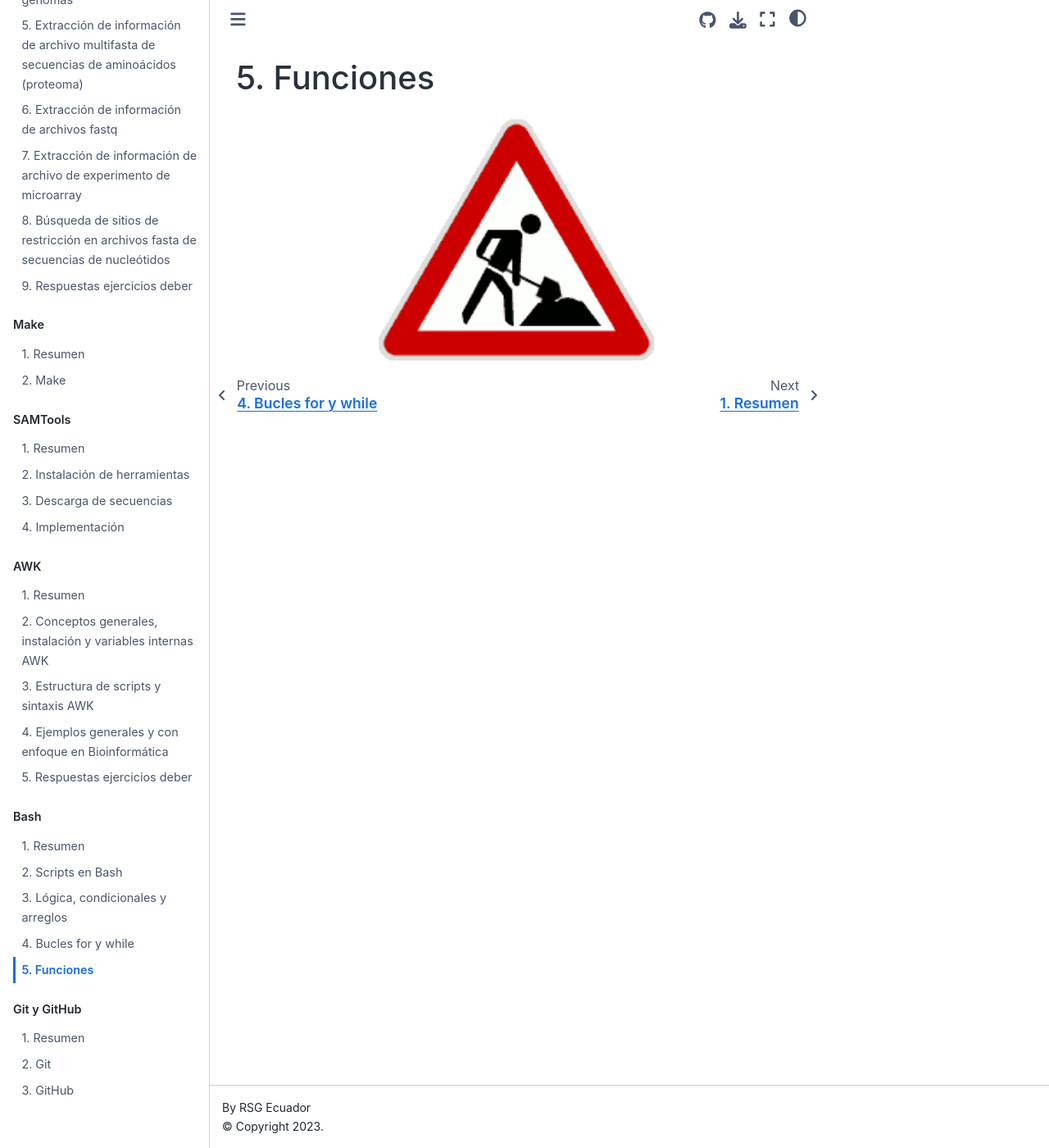
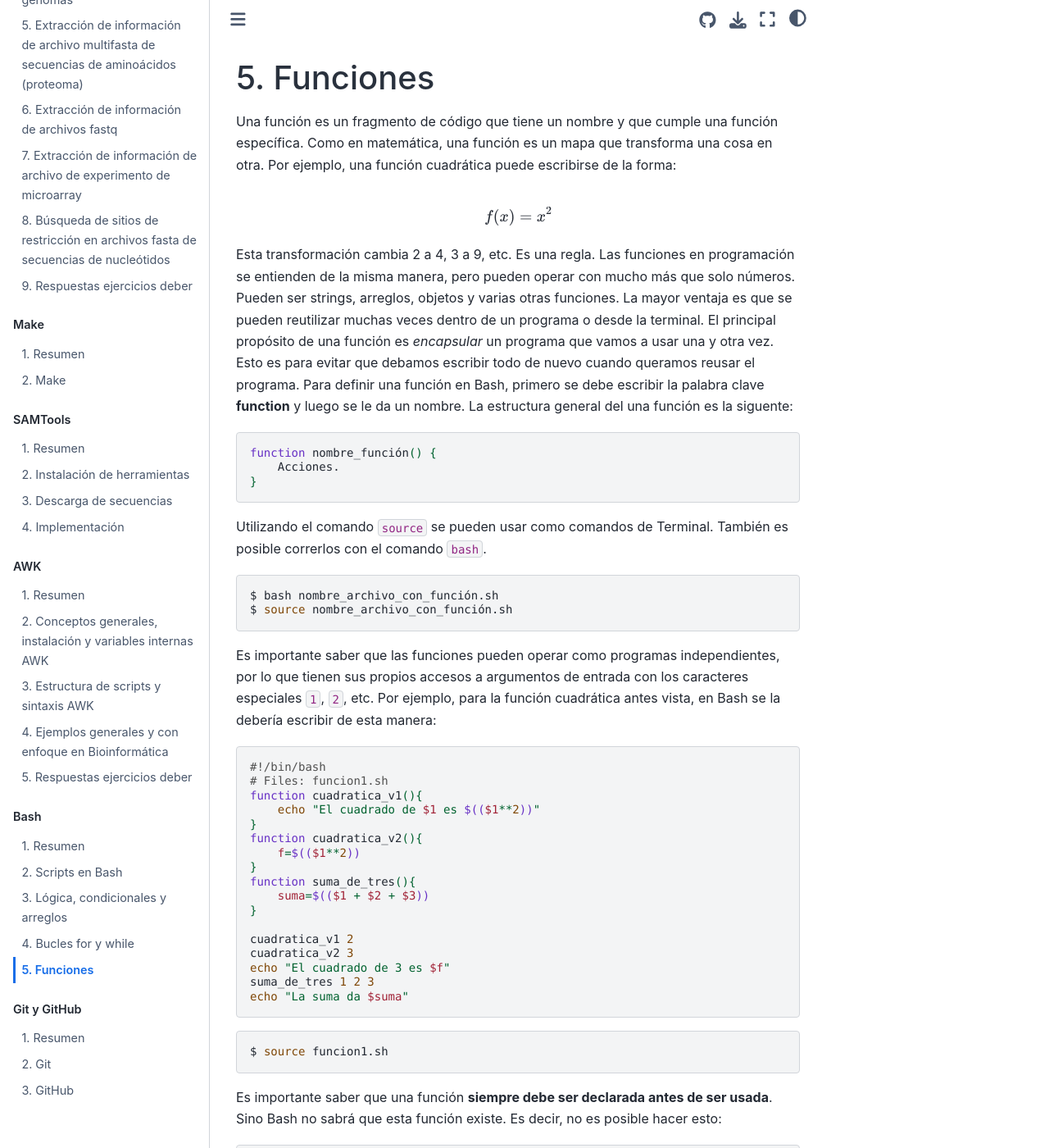
Before and after one commit to RSG-Ecuador/unix.bioinfo.rsgecuador, a Jupyter Book: the page built from content/Curso_avanzado/02_Bash/4_bash.md, in a window 1280 px wide and 1400 px high. Shown: the whole window at 82% size. Built offline with Jupyter Book 1.0.4 settings and Sphinx 7.4.7 and the Sphinx Book theme 1.1.4, drawn with Linux system fonts in a browser that asks for light colours; some of the changed text lies outside the part shown.

Commit message:
“actualización”

````diff
--- a/content/Curso_avanzado/02_Bash/4_bash.md
+++ b/content/Curso_avanzado/02_Bash/4_bash.md
@@ -1,7 +1,105 @@
 # Funciones
+Una función es un fragmento de código que tiene un nombre y que cumple una función específica. Como en matemática, una función es un mapa que transforma una cosa en otra. Por ejemplo, una función cuadrática puede escribirse de la forma:
 
-```{image} ./img/suc.gif
-:alt: ./img/suc.gif
-:width: 350px
-:align: center
+```{math}
+f(x) = x^2
 ```
+
+Esta transformación cambia 2 a 4, 3 a 9, etc. Es una regla. Las funciones en programación se entienden de la misma manera, pero pueden operar con mucho más que solo números. Pueden ser strings, arreglos, objetos y varias otras funciones. La mayor ventaja es que se pueden reutilizar muchas veces dentro de un programa o desde la terminal. El principal propósito de una función es *encapsular* un programa que vamos a usar una y otra vez. Esto es para evitar que debamos escribir todo de nuevo cuando queramos reusar el programa. Para definir una función en Bash, primero se debe escribir la palabra clave **function** y luego se le da un nombre. La estructura general del una función es la siguente:
+```bash
+function nombre_función() {
+    Acciones.
+}
+```
+Utilizando el comando `source` se pueden usar como comandos de Terminal. También es posible correrlos con el comando `bash`.
+```shell
+$ bash nombre_archivo_con_función.sh
+$ source nombre_archivo_con_función.sh
+```
+
+Es importante saber que las funciones pueden operar como programas independientes, por lo que tienen sus propios accesos a argumentos de entrada con los caracteres especiales `1`, `2`, etc. Por ejemplo, para la función cuadrática antes vista, en Bash se la debería escribir de esta manera:
+```bash
+#!/bin/bash
+# Files: funcion1.sh
+function cuadratica_v1(){
+    echo "El cuadrado de $1 es $(($1**2))"
+}
+function cuadratica_v2(){
+    f=$(($1**2))
+}
+function suma_de_tres(){
+    suma=$(($1 + $2 + $3))
+}
+
+cuadratica_v1 2
+cuadratica_v2 3
+echo "El cuadrado de 3 es $f"
+suma_de_tres 1 2 3
+echo "La suma da $suma"
+```
+```shell
+$ source funcion1.sh
+```
+
+Es importante saber que una función **siempre debe ser declarada antes de ser usada**. Sino Bash no sabrá que esta función existe. Es decir, no es posible hacer esto:
+```bash
+#!/bin/bash
+# File: funcion1.sh
+cuadratica_v1 2
+cuadratica_v2 3
+echo "El cuadrado de 3 es $f"
+suma_de_tres 1 2 3
+echo "La suma da $suma"
+
+function cuadratica_v1(){
+    echo "El cuadrado de $1 es $(($1**2))"
+}
+function cuadratica_v2(){
+    f=$(($1**2))
+}
+function suma_de_tres(){
+    suma=$(($1 + $2 + $3))
+}
+```
+Todas las variables en Bash son `globales` a menos que se especifique lo contrario. Es decir, se puede acceder a ellas desde cualquier lugar del script. En el ejemplo, se ha escrito `echo "El cuadrado de 3 es $f"`. Esta línea de código accede a una variable declarada dentro de la función `cuadratica_v2`. A veces esto puede ser problemático, otras veces puede ser necesario. Depende del uso que se le de a la función. Se puede usar la palabra `local` para especificar a Bash que una función tenga uso exclusivo de una variable, y que no se la pueda usar fuera:
+```bash
+#!/bin/bash
+# File: funcion2.sh
+variable1=1
+variable2=2
+function variables_locales(){
+    local variable1=3
+    local variable2=4
+    echo "Las variables locales son $variable1 y $variable2"
+}
+
+variables_locales
+echo "Las variables globales son $variable1 y $variable2"
+```
+```shell
+$ source funcion2.sh
+```
+Ahora, un ejemplo de una función para calcular la suma de un conjunto de números:
+```bash
+#!/bin/bash
+# File: funcion_suma.sh
+function funcion_suma() {
+    sum=0
+    for element in $@
+    do
+        let sum=sum+$element
+    done
+
+    echo $sum
+}
+
+funcion_suma 1 2 3 4
+```
+```shell
+$ source funcion_suma.sh
+```
+
+```{admonition} Deber
+:class: hint
+Escribir estos scripts, correr los archivos, tomar screenshot. Entregar scripts y screenshots.
+```
````
Also changed, not shown: content/Curso_avanzado/02_Bash/3_bash.md (+1 -1 lines), 1 other file.
